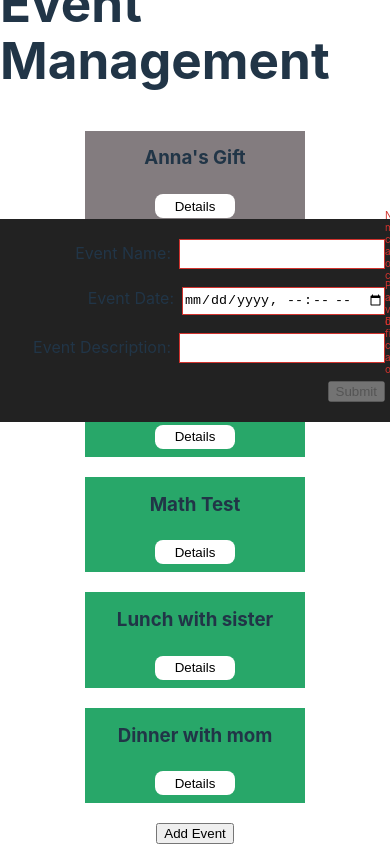
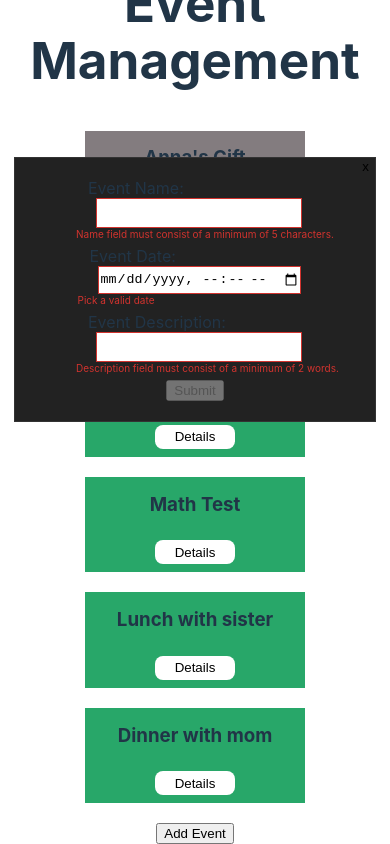
Before and after one commit to denisluft8/frontend-test-pierce-tech, a React (Vite) app: page / in a window 390 px wide. Both pictures are taken after a click on the button "Add Event". Shown: the part 67-911 px from the top of the page. Built offline with nearby package versions, Linux system fonts and the light colour scheme.

Commit message:
Added responsiveness

```diff
--- a/src/components/Form/Form.module.css
+++ b/src/components/Form/Form.module.css
@@ -11,6 +11,7 @@
   align-items: flex-end;
   gap: 18px;
   z-index: 20;
+  border: 1px solid #333;
 }
 
 .closeButton {
@@ -21,3 +22,10 @@
   border: none;
   cursor: pointer;
 }
+
+@media only screen and (max-width: 430px) {
+  .form {
+    width: 320px;
+    align-items: center;
+  }
+}
--- a/src/components/Input/Input.module.css
+++ b/src/components/Input/Input.module.css
@@ -13,4 +13,18 @@
   font-size: 10px;
   position: absolute;
   bottom: -12px;
+  right: 0;
+  width: 300px;
 }
+
+@media only screen and (max-width: 430px) {
+  .inputContainer {
+    display: flex;
+    flex-direction: column;
+  }
+  .errorMessage {
+    width: 300px;
+    bottom: -12px;
+    left: -12px;
+  }
+}
--- a/src/pages/HomePage/HomePage.module.css
+++ b/src/pages/HomePage/HomePage.module.css
@@ -13,3 +13,9 @@
   gap: 20px;
   margin-bottom: 20px;
 }
+
+@media only screen and (max-width: 430px) {
+  .title {
+    text-align: center;
+  }
+}
--- a/src/pages/HomePage/HomePage.tsx
+++ b/src/pages/HomePage/HomePage.tsx
@@ -48,7 +48,7 @@ export const HomePage = () => {
 
   return (
     <section className={styles.homepage}>
-      <h1>Event Management</h1>
+      <h1 className={styles.title}>Event Management</h1>
       <div className={styles.eventsContainer}>
         {data.map((event) => (
           <div key={event.id}>
```
